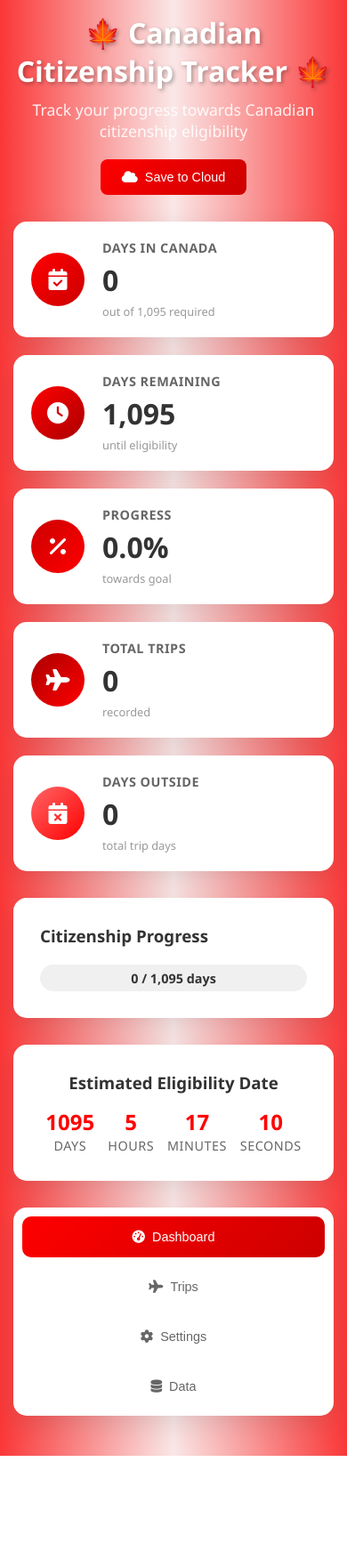
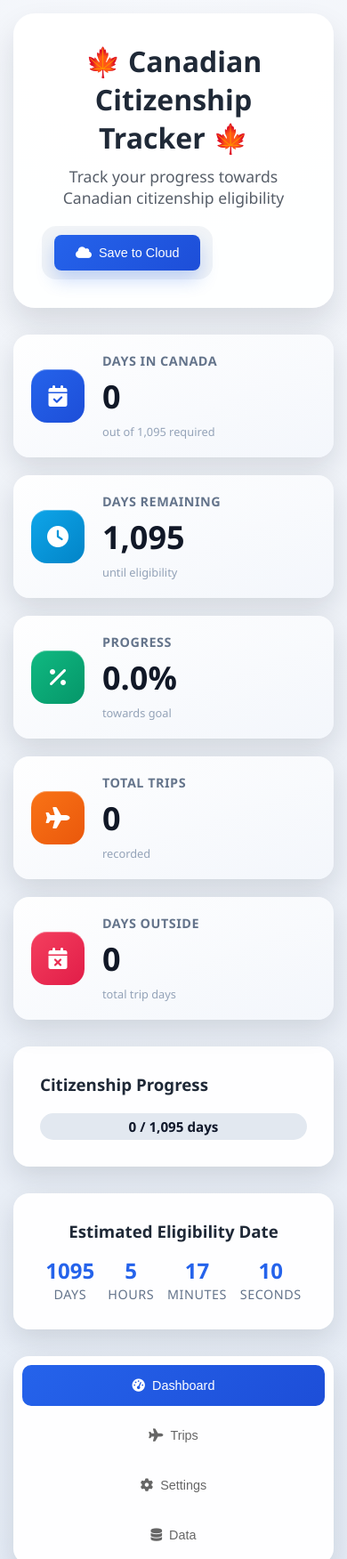
Before and after one commit to jab-creator/canadian-citizen-progression, a plain HTML site: page index.html in a window 390 px wide. Shown: the top 1752 px of the page at 89% size. Before the commit the page ends 1636 px from the top, so only its background shows below. Drawn offline with Linux system fonts and the light colour scheme; no server answers.

Commit message:
Refresh dashboard styling and shared view palette

```diff
--- a/styles.css
+++ b/styles.css
@@ -7,10 +7,9 @@
 
 body {
     font-family: 'Segoe UI', Tahoma, Geneva, Verdana, sans-serif;
-    /* Adjusted gradient proportions to make the middle white part thicker */
-    background: linear-gradient(90deg, #fa3737 0%, #fae7e7 50%, #fa3737 100%);
+    background: radial-gradient(circle at top, #f6f8fc 0%, #edf1f7 45%, #e4ebf5 100%);
     min-height: 100vh;
-    color: #333;
+    color: #1f2937;
 }
 
 .container {
@@ -21,20 +20,20 @@ body {
 
 /* Header */
 header {
-    text-align: center;
+    text-align: left;
     margin-bottom: 30px;
-    color: white;
+    color: #1f2937;
 }
 
 header h1 {
     font-size: 2.5rem;
     margin-bottom: 10px;
-    text-shadow: 2px 2px 4px rgba(0,0,0,0.3);
+    text-shadow: none;
 }
 
 header p {
     font-size: 1.1rem;
-    opacity: 0.9;
+    opacity: 0.75;
 }
 
 /* Dashboard Stats Grid */
@@ -46,10 +45,10 @@ header p {
 }
 
 .stat-card {
-    background: white;
-    border-radius: 15px;
+    background: linear-gradient(160deg, rgba(255, 255, 255, 0.96) 0%, rgba(244, 247, 252, 0.92) 100%);
+    border-radius: 18px;
     padding: 25px;
-    box-shadow: 0 10px 30px rgba(0,0,0,0.1);
+    box-shadow: 0 12px 30px rgba(15, 23, 42, 0.12);
     display: flex;
     align-items: center;
     gap: 20px;
@@ -64,79 +63,80 @@ header p {
 .stat-icon {
     width: 60px;
     height: 60px;
-    border-radius: 50%;
+    border-radius: 18px;
     display: flex;
     align-items: center;
     justify-content: center;
     font-size: 1.5rem;
     color: white;
+    box-shadow: inset 0 1px 0 rgba(255, 255, 255, 0.35);
 }
 
 .stat-card.primary .stat-icon {
-    background: linear-gradient(135deg, #FF0000, #CC0000);
+    background: linear-gradient(135deg, #2563eb, #1d4ed8);
 }
 
 .stat-card.secondary .stat-icon {
-    background: linear-gradient(135deg, #FF0000, #AA0000);
+    background: linear-gradient(135deg, #0ea5e9, #0284c7);
 }
 
 .stat-card.accent .stat-icon {
-    background: linear-gradient(135deg, #CC0000, #FF0000);
+    background: linear-gradient(135deg, #10b981, #059669);
 }
 
 .stat-card.info .stat-icon {
-    background: linear-gradient(135deg, #AA0000, #FF0000);
+    background: linear-gradient(135deg, #f97316, #ea580c);
 }
 
 .stat-card.warning .stat-icon {
-    background: linear-gradient(135deg, #FF6666, #FF0000);
+    background: linear-gradient(135deg, #f43f5e, #e11d48);
 }
 
 .stat-content h3 {
     font-size: 0.9rem;
-    color: #666;
-    margin-bottom: 5px;
+    color: #64748b;
+    margin-bottom: 6px;
     text-transform: uppercase;
     letter-spacing: 0.5px;
 }
 
 .stat-number {
-    font-size: 2rem;
-    font-weight: bold;
-    color: #333;
-    margin-bottom: 5px;
+    font-size: 2.25rem;
+    font-weight: 700;
+    color: #111827;
+    margin-bottom: 6px;
 }
 
 .stat-subtitle {
     font-size: 0.8rem;
-    color: #999;
+    color: #94a3b8;
 }
 
 /* Progress Section */
 .progress-section {
-    background: white;
-    border-radius: 15px;
+    background: rgba(255, 255, 255, 0.96);
+    border-radius: 18px;
     padding: 30px;
     margin-bottom: 30px;
-    box-shadow: 0 10px 30px rgba(0,0,0,0.1);
+    box-shadow: 0 12px 30px rgba(15, 23, 42, 0.12);
 }
 
 .progress-section h3 {
     margin-bottom: 20px;
-    color: #333;
+    color: #1f2937;
 }
 
 .progress-bar {
     position: relative;
     height: 30px;
-    background: #f0f0f0;
+    background: #e2e8f0;
     border-radius: 15px;
     overflow: hidden;
 }
 
 .progress-fill {
     height: 100%;
-    background: linear-gradient(90deg, #FF0000, #CC0000);
+    background: linear-gradient(90deg, #2563eb, #1d4ed8);
     border-radius: 15px;
     transition: width 0.5s ease;
     width: 0%;
@@ -147,24 +147,24 @@ header p {
     top: 50%;
     left: 50%;
     transform: translate(-50%, -50%);
-    font-weight: bold;
-    color: #333;
-    font-size: 0.9rem;
+    font-weight: 600;
+    color: #0f172a;
+    font-size: 0.95rem;
 }
 
 /* Countdown Section */
 .countdown-section {
-    background: white;
-    border-radius: 15px;
+    background: rgba(255, 255, 255, 0.96);
+    border-radius: 18px;
     padding: 30px;
     margin-bottom: 30px;
-    box-shadow: 0 10px 30px rgba(0,0,0,0.1);
+    box-shadow: 0 12px 30px rgba(15, 23, 42, 0.12);
     text-align: center;
 }
 
 .countdown-section h3 {
     margin-bottom: 20px;
-    color: #333;
+    color: #1f2937;
 }
 
 .countdown {
@@ -182,14 +182,14 @@ header p {
 
 .countdown-number {
     font-size: 3rem;
-    font-weight: bold;
-    color: #FF0000;
+    font-weight: 700;
+    color: #2563eb;
     line-height: 1;
 }
 
 .countdown-label {
     font-size: 0.9rem;
-    color: #666;
+    color: #64748b;
     text-transform: uppercase;
     letter-spacing: 0.5px;
     margin-top: 5px;
@@ -198,11 +198,11 @@ header p {
 /* Navigation Tabs */
 .tabs {
     display: flex;
-    background: white;
-    border-radius: 15px;
+    background: rgba(255, 255, 255, 0.96);
+    border-radius: 18px;
     padding: 10px;
     margin-bottom: 30px;
-    box-shadow: 0 10px 30px rgba(0,0,0,0.1);
+    box-shadow: 0 12px 30px rgba(15, 23, 42, 0.12);
     gap: 10px;
     flex-wrap: wrap;
 }
@@ -226,27 +226,27 @@ header p {
 }
 
 .tab-button:hover {
-    background: #f8f9fa;
-    color: #333;
+    background: #e2e8f0;
+    color: #1f2937;
 }
 
 .tab-button.active {
-    background: linear-gradient(135deg, #FF0000, #CC0000);
+    background: linear-gradient(135deg, #2563eb, #1d4ed8);
     color: white;
 }
 
 /* Content Sections */
 .content-section {
-    background: white;
-    border-radius: 15px;
+    background: rgba(255, 255, 255, 0.96);
+    border-radius: 18px;
     padding: 30px;
-    box-shadow: 0 10px 30px rgba(0,0,0,0.1);
+    box-shadow: 0 12px 30px rgba(15, 23, 42, 0.12);
     margin-bottom: 30px;
 }
 
 .section-header {
     display: flex;
-    justify-content: between;
+    justify-content: space-between;
     align-items: center;
     margin-bottom: 30px;
     flex-wrap: wrap;
@@ -274,33 +274,35 @@ header p {
 }
 
 .btn-primary {
-    background: linear-gradient(135deg, #FF0000, #CC0000);
+    background: linear-gradient(135deg, #2563eb, #1d4ed8);
     color: white;
+    box-shadow: 0 10px 20px rgba(37, 99, 235, 0.25);
 }
 
 .btn-primary:hover {
     transform: translateY(-2px);
-    box-shadow: 0 5px 15px rgba(255, 0, 0, 0.4);
+    box-shadow: 0 5px 15px rgba(37, 99, 235, 0.35);
 }
 
 .btn-secondary {
-    background: #f8f9fa;
-    color: #333;
-    border: 1px solid #dee2e6;
+    background: #f8fafc;
+    color: #1f2937;
+    border: 1px solid #cbd5f5;
 }
 
 .btn-secondary:hover {
-    background: #e9ecef;
+    background: #e2e8f0;
     transform: translateY(-2px);
 }
 
 .btn-danger {
-    background: #dc3545;
+    background: linear-gradient(135deg, #f43f5e, #e11d48);
     color: white;
+    box-shadow: 0 10px 20px rgba(244, 63, 94, 0.25);
 }
 
 .btn-danger:hover {
-    background: #c82333;
+    background: linear-gradient(135deg, #e11d48, #be123c);
     transform: translateY(-2px);
 }
 
@@ -351,24 +353,26 @@ header p {
 
 .action-card {
     padding: 25px;
-    border: 2px solid #e9ecef;
-    border-radius: 10px;
+    border: 1px solid #dbe4f3;
+    border-radius: 16px;
     text-align: center;
+    background: linear-gradient(160deg, rgba(255, 255, 255, 0.96) 0%, rgba(241, 245, 249, 0.92) 100%);
+    box-shadow: 0 14px 30px rgba(15, 23, 42, 0.1);
 }
 
 .action-card.danger {
-    border-color: #dc3545;
-    background: #fff5f5;
+    border-color: #f87171;
+    background: linear-gradient(160deg, #fee2e2 0%, #fecaca 100%);
 }
 
 /* Cloud Sync Card */
 .action-card.cloud-sync {
-    border-color: #007bff;
-    background: linear-gradient(135deg, #e3f2fd 0%, #bbdefb 100%);
+    border-color: #60a5fa;
+    background: linear-gradient(135deg, #dbeafe 0%, #bfdbfe 100%);
 }
 
 .action-card.cloud-sync h3 {
-    color: #0056b3;
+    color: #1d4ed8;
 }
 
 .sync-status {
@@ -378,24 +382,24 @@ header p {
     gap: 8px;
     margin: 12px 0 16px 0;
     padding: 8px 12px;
-    background: rgba(255, 255, 255, 0.8);
-    border-radius: 6px;
+    background: rgba(148, 163, 184, 0.12);
+    border-radius: 12px;
     font-size: 0.9rem;
-    color: #374151;
+    color: #475569;
 }
 
 .sync-status i {
-    color: #007bff;
+    color: #2563eb;
 }
 
 /* Share Progress Card */
 .action-card.share-progress {
-    border-color: #28a745;
-    background: linear-gradient(135deg, #e8f5e8 0%, #d4edda 100%);
+    border-color: #34d399;
+    background: linear-gradient(135deg, #dcfce7 0%, #bbf7d0 100%);
 }
 
 .action-card.share-progress h3 {
-    color: #1e7e34;
+    color: #047857;
 }
 
 .action-card h3 {
@@ -637,6 +641,21 @@ header p {
         padding: 15px;
     }
 
+    header {
+        text-align: center;
+    }
+
+    .header-content {
+        flex-direction: column;
+        align-items: center;
+        text-align: center;
+        padding: 24px;
+    }
+
+    .user-info {
+        align-items: center;
+    }
+
     header h1 {
         font-size: 2rem;
     }
@@ -719,9 +738,13 @@ header p {
 .header-content {
     display: flex;
     justify-content: space-between;
-    align-items: center;
+    align-items: flex-start;
     flex-wrap: wrap;
     gap: 20px;
+    background: rgba(255, 255, 255, 0.96);
+    padding: 32px;
+    border-radius: 24px;
+    box-shadow: 0 18px 35px rgba(15, 23, 42, 0.12);
 }
 
 .header-title {
@@ -738,6 +761,9 @@ header p {
     display: flex;
     align-items: center;
     gap: 15px;
+    padding: 10px 14px;
+    border-radius: 16px;
+    background: rgba(148, 163, 184, 0.12);
 }
 
 .user-info {
@@ -754,7 +780,8 @@ header p {
     font-size: 0.9rem;
     padding: 4px 8px;
     border-radius: 12px;
-    background: rgba(255, 255, 255, 0.2);
+    background: rgba(148, 163, 184, 0.16);
+    color: #475569;
 }
 
 .sync-status.sync-success {
```
Also changed, not shown: demo-share.html (+17 -15 lines), share.html (+21 -18 lines).
